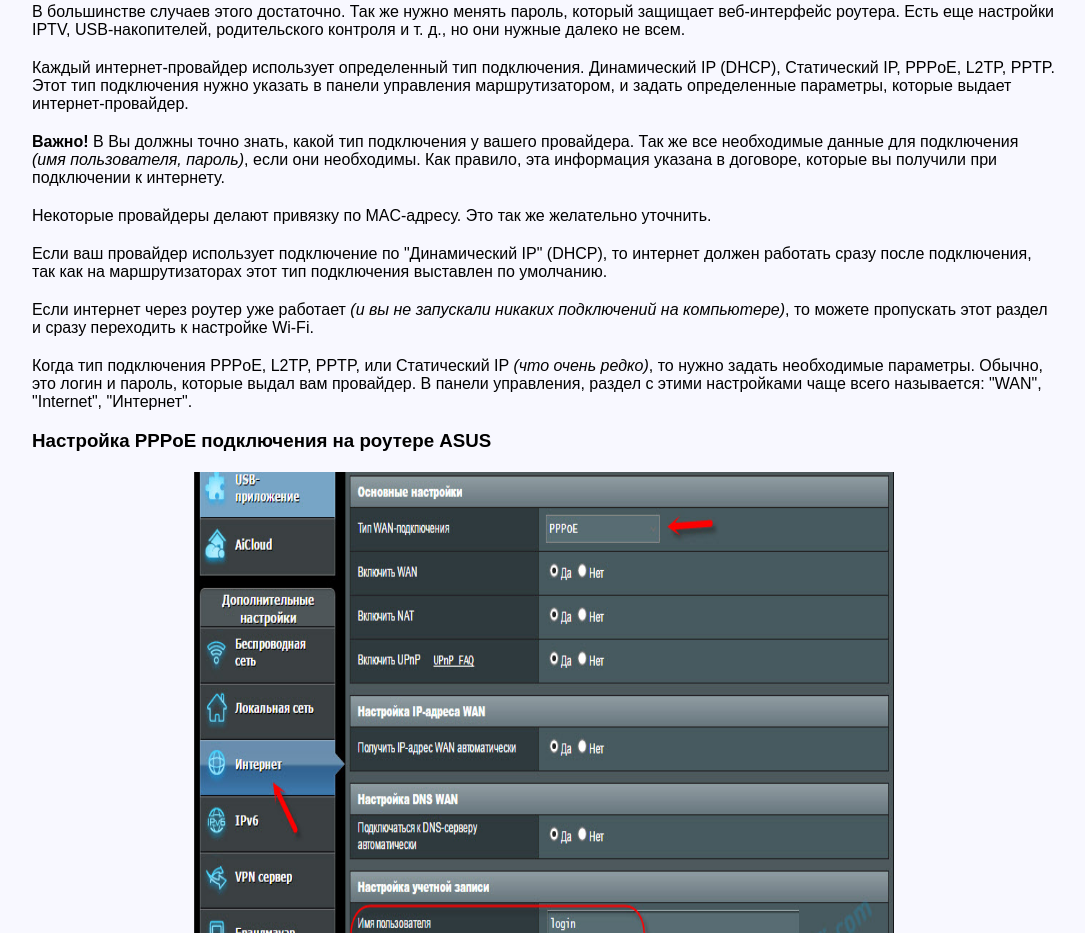
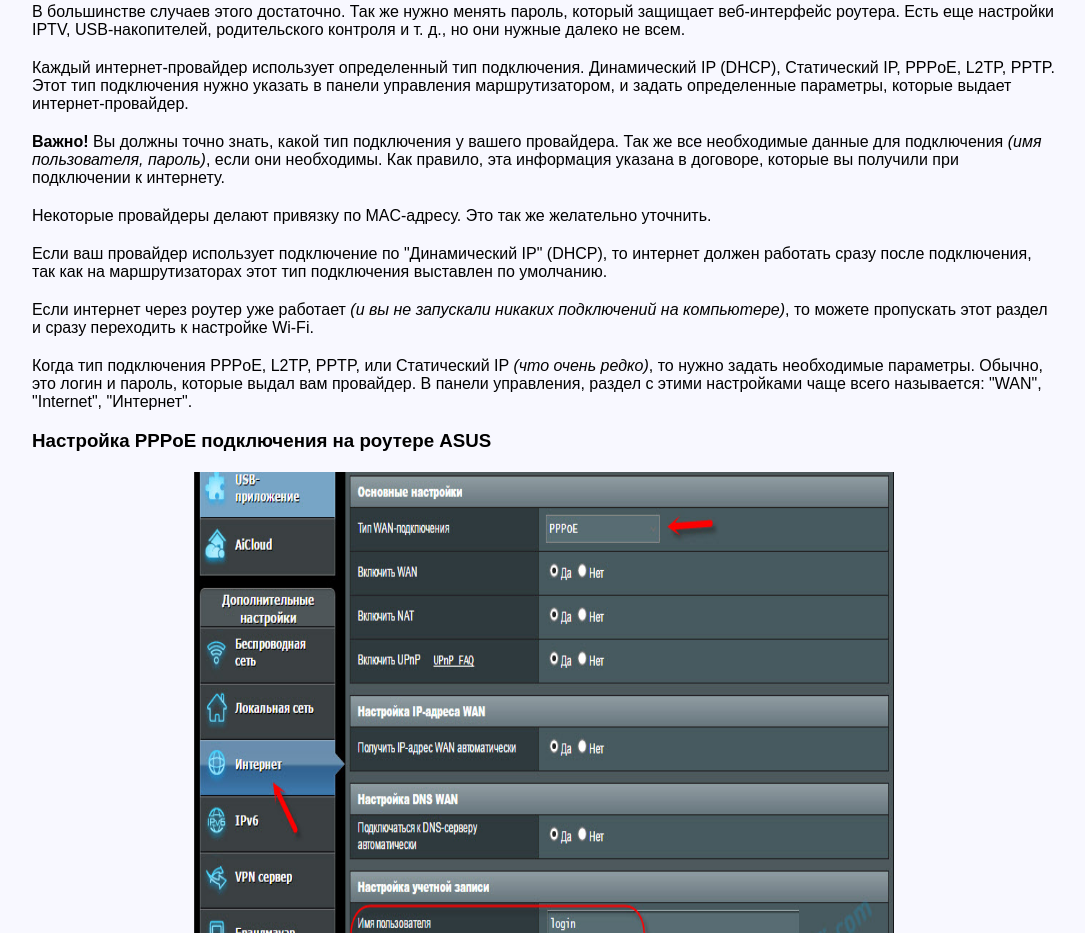
Before and after one commit to AlisherAmangeldy/Cybersecurity, a plain HTML site: page index.html in a window 1280 px wide. Shown: the part 2557-3490 px from the top of the page, without its empty margins (96-1181 px from the left). Drawn offline with Linux system fonts and the light colour scheme.

Commit message:
Second Commit

```diff
--- a/index.html
+++ b/index.html
@@ -61,7 +61,7 @@
             <p>Для того, чтобы пользоваться интернетом через маршрутизатор, нужно, во-первых <strong>настроить подключение к интернету</strong>, во-вторых <strong>настроить Wi-Fi сеть</strong>.</p>
             <p>В большинстве случаев этого достаточно. Так же нужно менять пароль, который защищает веб-интерфейс роутера. Есть еще настройки IPTV, USB-накопителей, родительского контроля и т. д., но они нужные далеко не всем.</p>
             <p>Каждый интернет-провайдер использует определенный тип подключения. Динамический IP (DHCP), Статический IP, PPPoE, L2TP, PPTP. Этот тип подключения нужно указать в панели управления маршрутизатором, и задать определенные параметры, которые выдает интернет-провайдер.</p>
-            <p><strong>Важно!</strong> В Вы должны точно знать, какой тип подключения у вашего провайдера. Так же все необходимые данные для подключения <em>(имя пользователя, пароль)</em>, если они необходимы. Как правило, эта информация указана в договоре, которые вы получили при подключении к интернету.</p>
+            <p><strong>Важно!</strong> Вы должны точно знать, какой тип подключения у вашего провайдера. Так же все необходимые данные для подключения <em>(имя пользователя, пароль)</em>, если они необходимы. Как правило, эта информация указана в договоре, которые вы получили при подключении к интернету.</p>
             <p>Некоторые провайдеры делают привязку по MAC-адресу. Это так же желательно уточнить.</p>
             <p>Если ваш провайдер использует подключение по "Динамический IP" (DHCP), то интернет должен работать сразу после подключения, так как на маршрутизаторах этот тип подключения выставлен по умолчанию.</p>
             <p>Если интернет через роутер уже работает <em>(и вы не запускали никаких подключений на компьютере)</em>, то можете пропускать этот раздел и сразу переходить к настройке Wi-Fi.<p>
```
